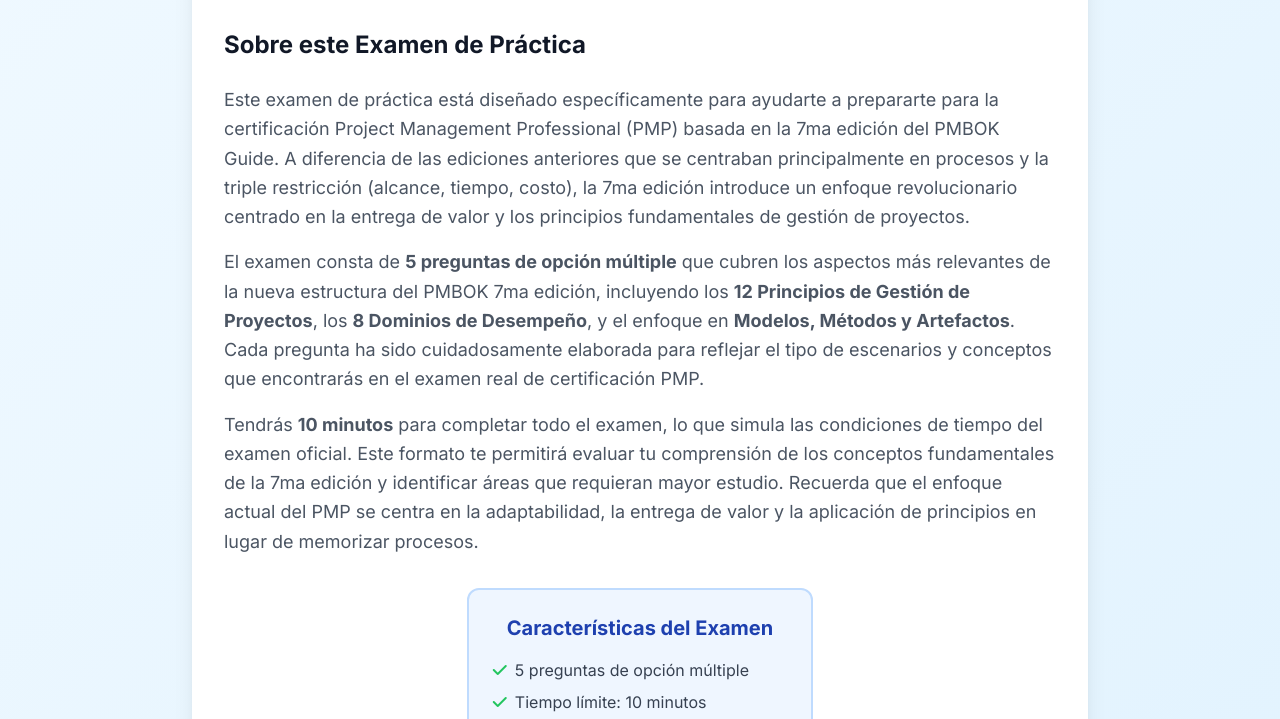
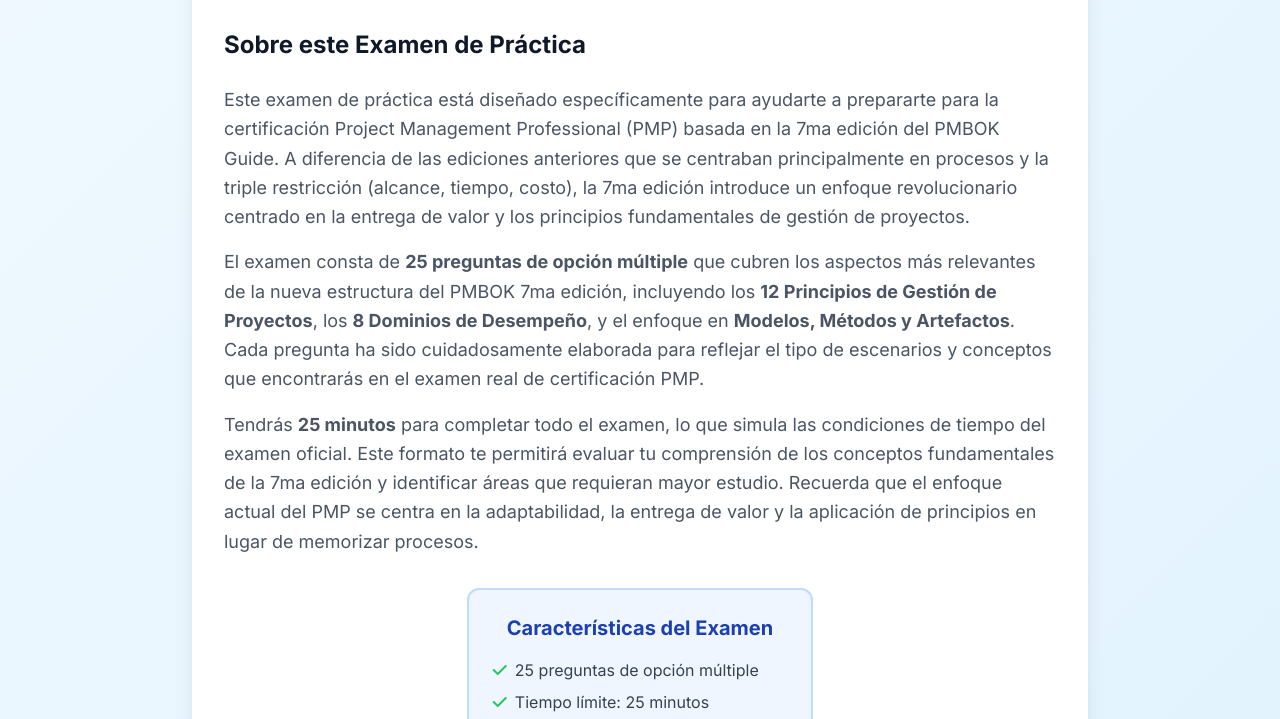
Before and after one commit to pacorder/PMP-MASTER-EXAM-7, a plain HTML site: page pmpexam1.html in a window 1280 px wide. Shown: the part 227-946 px from the top of the page. Drawn offline with nearby package versions, Linux system fonts and the light colour scheme.

Commit message:
Update pmpexam1.html

```diff
--- a/pmpexam1.html
+++ b/pmpexam1.html
@@ -117,14 +117,14 @@
                         fundamentales de gestión de proyectos.
                     </p>
                     <p class="text-lg text-gray-600 mb-4 leading-relaxed">
-                        El examen consta de <strong>5 preguntas de opción múltiple</strong> que cubren los aspectos más relevantes
+                        El examen consta de <strong>25 preguntas de opción múltiple</strong> que cubren los aspectos más relevantes
                         de la nueva estructura del PMBOK 7ma edición, incluyendo los <strong>12 Principios de Gestión de Proyectos</strong>,
                         los <strong>8 Dominios de Desempeño</strong>, y el enfoque en <strong>Modelos, Métodos y Artefactos</strong>.
                         Cada pregunta ha sido cuidadosamente elaborada para reflejar el tipo de escenarios y conceptos que encontrarás
                         en el examen real de certificación PMP.
                     </p>
                     <p class="text-lg text-gray-600 mb-4 leading-relaxed">
-                        Tendrás <strong>10 minutos</strong> para completar todo el examen, lo que simula las condiciones de tiempo
+                        Tendrás <strong>25 minutos</strong> para completar todo el examen, lo que simula las condiciones de tiempo
                         del examen oficial. Este formato te permitirá evaluar tu comprensión de los conceptos fundamentales de la
                         7ma edición y identificar áreas que requieran mayor estudio. Recuerda que el enfoque actual del PMP se
                         centra en la adaptabilidad, la entrega de valor y la aplicación de principios en lugar de memorizar procesos.
@@ -137,11 +137,11 @@
                         <ul class="space-y-2">
                             <li class="flex items-center text-gray-700">
                                 <i class="fas fa-check text-green-500 mr-2"></i>
-                                <span>5 preguntas de opción múltiple</span>
+                                <span>25 preguntas de opción múltiple</span>
                             </li>
                             <li class="flex items-center text-gray-700">
                                 <i class="fas fa-check text-green-500 mr-2"></i>
-                                <span>Tiempo límite: 10 minutos</span>
+                                <span>Tiempo límite: 25 minutos</span>
                             </li>
                             <li class="flex items-center text-gray-700">
                                 <i class="fas fa-check text-green-500 mr-2"></i>
@@ -179,11 +179,11 @@
                     <h1 class="text-2xl font-bold">Examen de Práctica PMP</h1>
                     <div class="text-right">
                         <div class="text-sm opacity-90">Tiempo restante</div>
-                        <div class="text-xl font-bold" id="time-display">10:00</div>
+                        <div class="text-xl font-bold" id="time-display">25:00</div>
                     </div>
                 </div>
                 <div class="flex items-center justify-between">
-                    <span class="text-sm opacity-90" id="question-counter">Pregunta 1 de 5</span>
+                    <span class="text-sm opacity-90" id="question-counter">Pregunta 1 de 25</span>
                     <div class="w-32 bg-blue-500 rounded-full h-2">
                         <div id="progress-fill" class="bg-white h-2 rounded-full transition-all duration-300" style="width: 0%;"></div>
                     </div>
```
